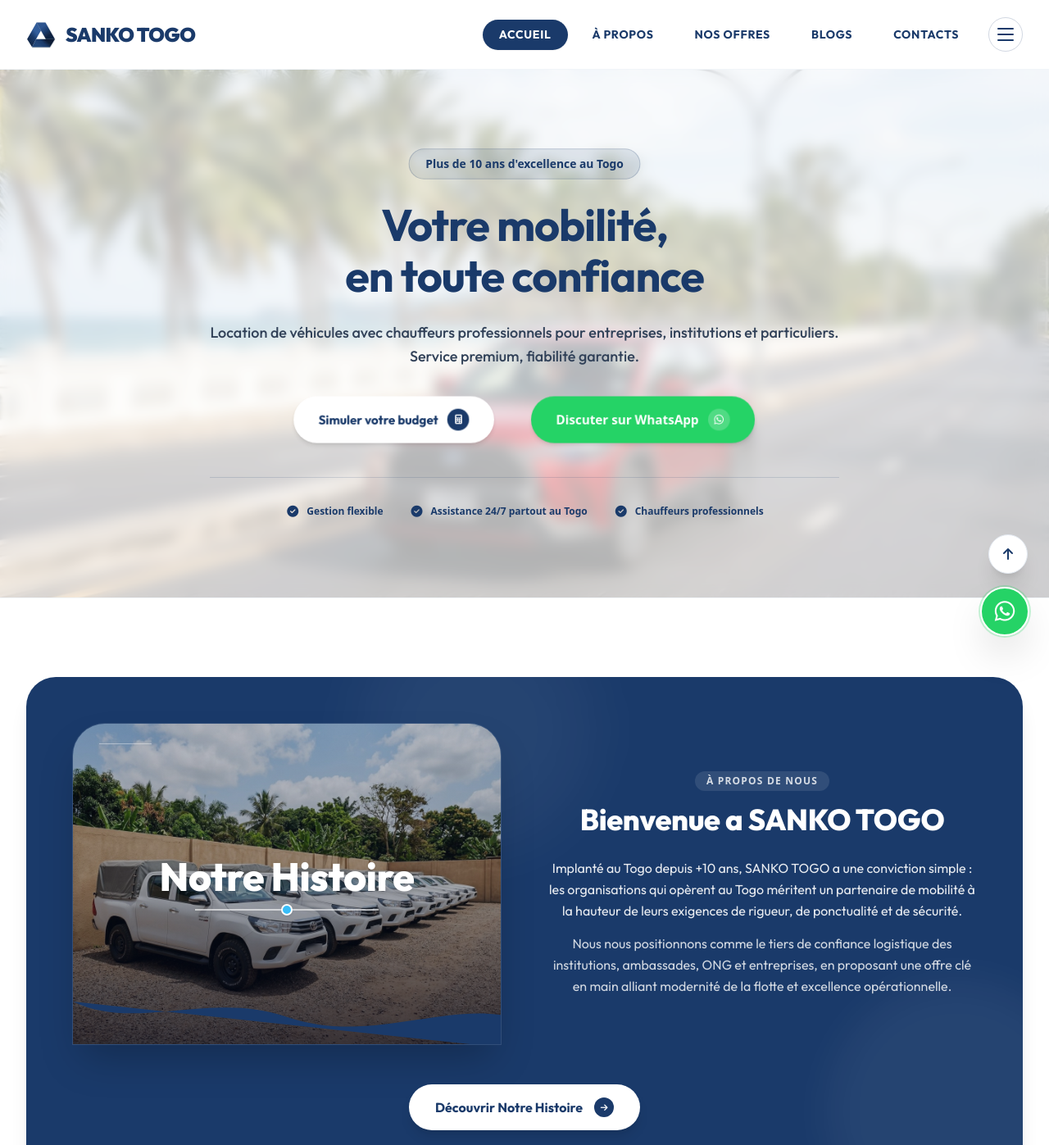
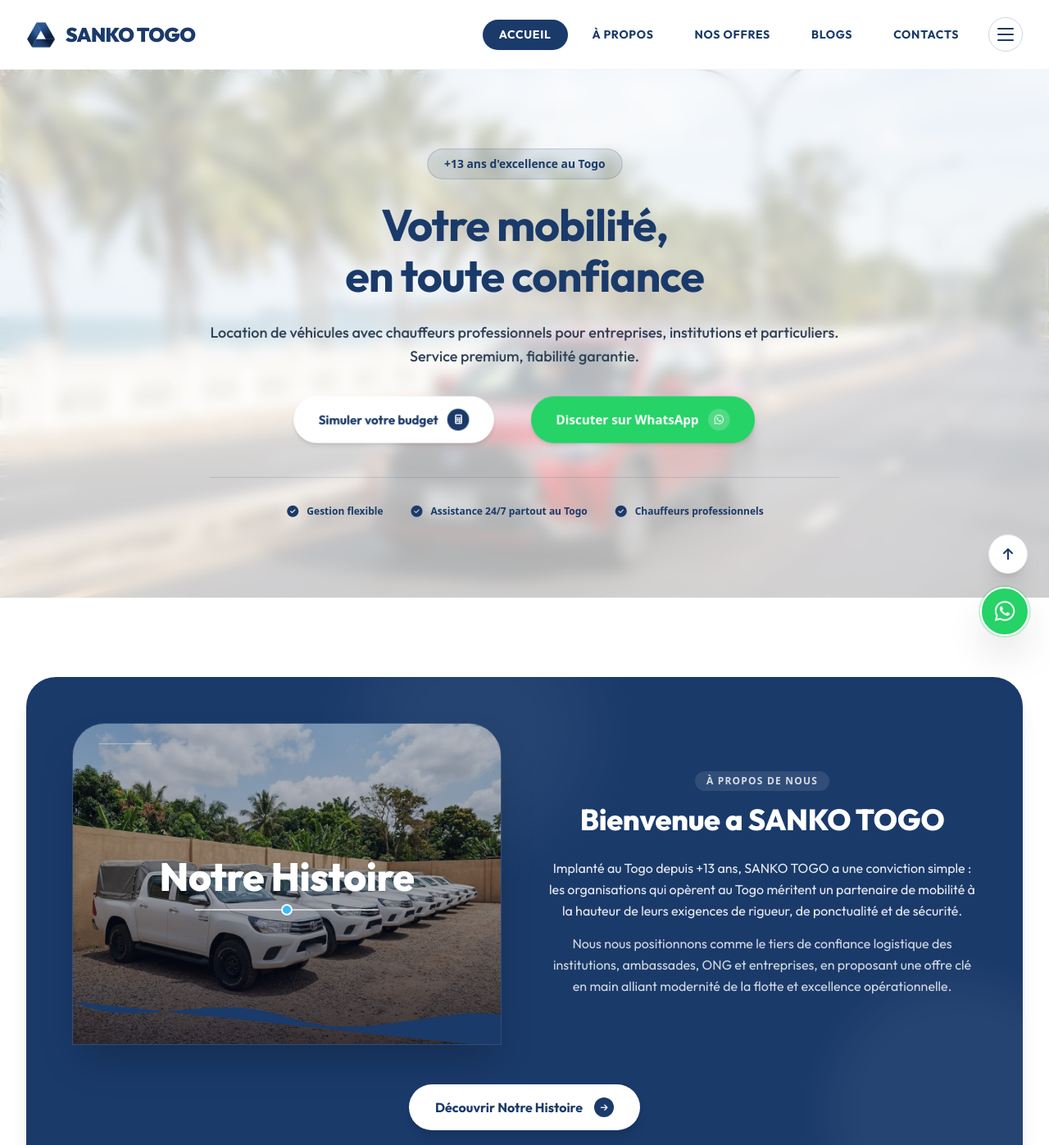
Before and after one commit to infojackoia-dotcom/sanko-togo-v2, a React (Vite) app: page / in a window 1280 px wide. Shown: the top 1397 px of the page at 82% size. Built offline with nearby package versions, Linux system fonts and the light colour scheme; a web font is replaced by a local one.

Commit message:
Sauvegarde avant fermeture du logiciel

```diff
--- a/src/components/SpotlightAbout.tsx
+++ b/src/components/SpotlightAbout.tsx
@@ -75,7 +75,7 @@ export const SpotlightAbout: React.FC<SpotlightAboutProps> = ({ onNavigate }) =>
               {/* Text updated according to user instructions */}
               <div className="space-y-3.5 text-white/90 text-sm sm:text-base leading-relaxed font-normal max-w-xl mx-auto">
                 <p>
-                  Implanté au Togo depuis +10 ans, SANKO TOGO a une conviction simple : les organisations qui opèrent au Togo méritent un partenaire de mobilité à la hauteur de leurs exigences de rigueur, de ponctualité et de sécurité.
+                  Implanté au Togo depuis +13 ans, SANKO TOGO a une conviction simple : les organisations qui opèrent au Togo méritent un partenaire de mobilité à la hauteur de leurs exigences de rigueur, de ponctualité et de sécurité.
                 </p>
                 <p className="text-white/80">
                   Nous nous positionnons comme le tiers de confiance logistique des institutions, ambassades, ONG et entreprises, en proposant une offre clé en main alliant modernité de la flotte et excellence opérationnelle.
--- a/src/pages/AboutPage.tsx
+++ b/src/pages/AboutPage.tsx
@@ -36,7 +36,7 @@ export const AboutPage: React.FC<AboutPageProps> = ({ onNavigate, targetAnchor }
               Une expertise reconnue en mobilité professionnelle au Togo
             </h1>
             <p className="text-base sm:text-lg text-white/95 font-medium leading-relaxed max-w-2xl mx-auto drop-shadow-[0_1px_6px_rgba(0,0,0,0.7)]">
-              Depuis +10 ans, nous mettons notre savoir-faire au service des organisations qui ne peuvent pas se permettre l'approximation.
+              Depuis +13 ans, nous mettons notre savoir-faire au service des organisations qui ne peuvent pas se permettre l'approximation.
             </p>
           </div>
         </div>
@@ -54,7 +54,7 @@ export const AboutPage: React.FC<AboutPageProps> = ({ onNavigate, targetAnchor }
             </h2>
             <div className="text-center text-slate-600 text-base sm:text-lg leading-relaxed bg-slate-50/70 p-8 sm:p-10 rounded-2xl border border-slate-200/70 w-full shadow-sm">
               <p>
-                Implanté au Togo depuis plus de 10 ans, SANKO TOGO a une conviction simple : les organisations qui opèrent au Togo, qu'elles soient internationales, institutionnelles ou privées, ont besoin d'un partenaire de mobilité fiable, capable de s'adapter à leurs exigences opérationnelles et administratives. Année après année, nous avons construit notre expertise aux côtés d'agences des Nations Unies, d'ONG internationales et de grandes entreprises, en faisant de la rigueur et de la réactivité nos priorités.
+                Implanté au Togo depuis +13 ans, SANKO TOGO a une conviction simple : les organisations qui opèrent au Togo, qu'elles soient internationales, institutionnelles ou privées, ont besoin d'un partenaire de mobilité fiable, capable de s'adapter à leurs exigences opérationnelles et administratives. Année après année, nous avons construit notre expertise aux côtés d'agences des Nations Unies, d'ONG internationales et de grandes entreprises, en faisant de la rigueur et de la réactivité nos priorités.
               </p>
             </div>
           </div>
--- a/src/pages/HomePage.tsx
+++ b/src/pages/HomePage.tsx
@@ -83,7 +83,7 @@ export const HomePage: React.FC<HomePageProps> = ({ onNavigate }) => {
             }}
             className="inline-flex items-center px-5 py-2 rounded-full bg-[#1A3A6A]/10 border border-[#1A3A6A]/20 text-[#1A3A6A] text-xs sm:text-sm font-bold mb-6 select-none"
           >
-            <span>Plus de 10 ans d'excellence au Togo</span>
+            <span>+13 ans d'excellence au Togo</span>
           </motion.div>
 
           {/* Display Headline on two lines */}
```
